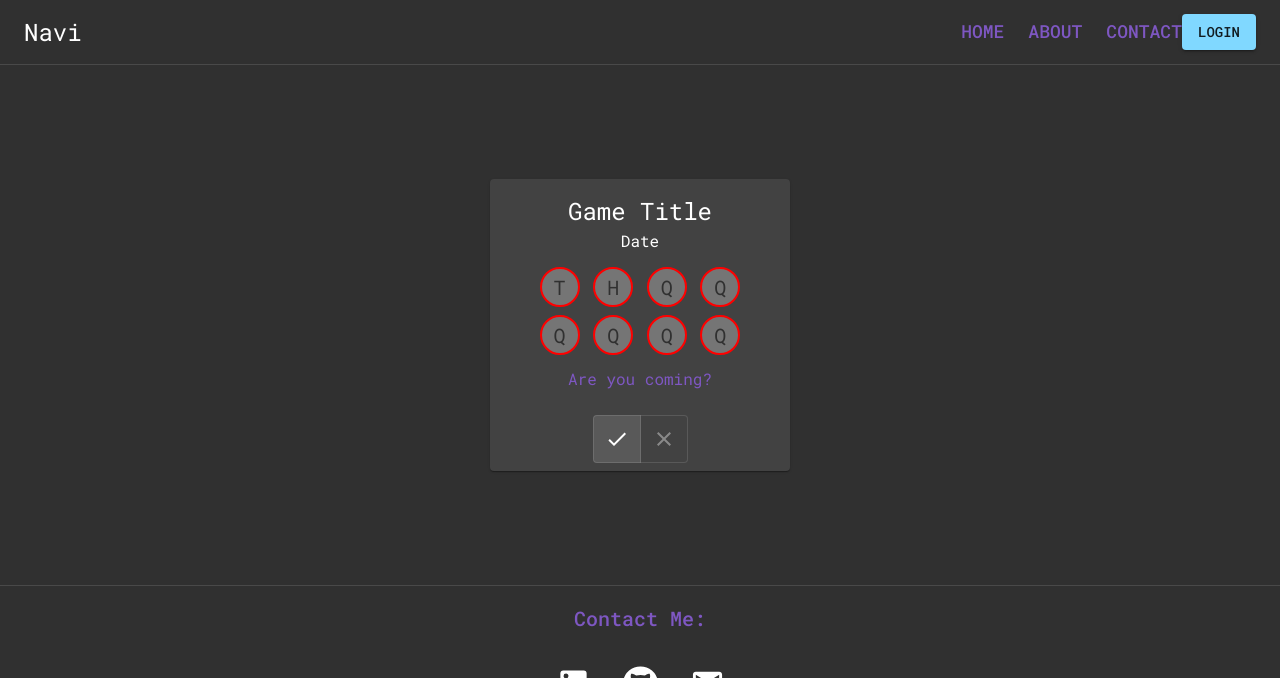
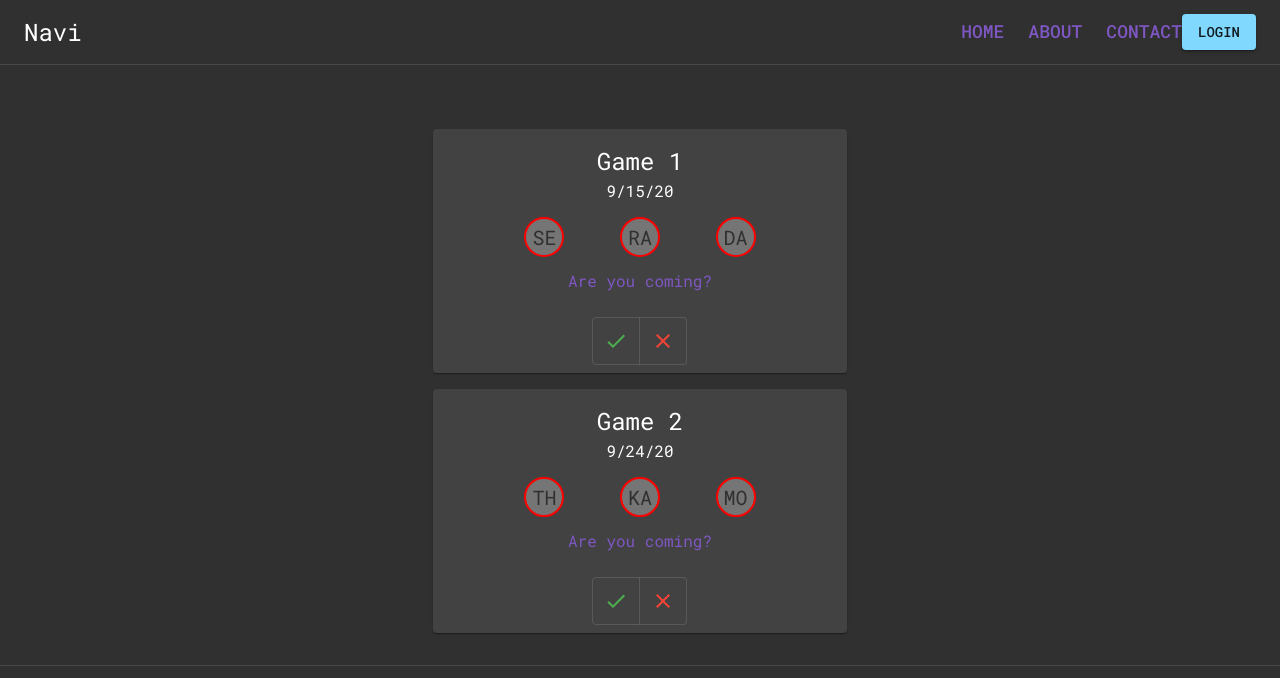
Before and after one commit to UnseelieDad/RPG-Scheduler, a Gatsby site: page /app in a window 1280 px wide. Shown: the top 678 px of the page. Built offline with nearby package versions, Linux system fonts and the light colour scheme; Gatsby itself is replaced by a stand-in of ours.

Commit message:
Finishing card design and card list

```diff
--- a/src/components/footer/Footer.jsx
+++ b/src/components/footer/Footer.jsx
@@ -9,6 +9,8 @@ const Footer = () => {
   return (
     <footer>
       <Divider />
+
+      <Container className={classes.root}>
         <Typography
           variant="h6"
           color="primary"
@@ -17,7 +19,6 @@ const Footer = () => {
         >
           Contact Me:
         </Typography>
-      <Container className={classes.root}>
         <Typography className={classes.links}>
           <Link
             rel="noopener"
--- /dev/null
+++ b/src/components/footer/StickyFooter.jsx
@@ -0,0 +1,58 @@
+import React from "react"
+import CssBaseline from "@material-ui/core/CssBaseline"
+import Typography from "@material-ui/core/Typography"
+import { makeStyles } from "@material-ui/core/styles"
+import Container from "@material-ui/core/Container"
+import Link from "@material-ui/core/Link"
+
+function Copyright() {
+  return (
+    <Typography variant="body2" color="textSecondary">
+      {"Copyright © "}
+      <Link color="inherit" href="https://material-ui.com/">
+        Your Website
+      </Link>{" "}
+      {new Date().getFullYear()}
+      {"."}
+    </Typography>
+  )
+}
+
+const useStyles = makeStyles(theme => ({
+  root: {
+    display: "flex",
+    flexDirection: "column",
+    minHeight: "100vh",
+  },
+  main: {
+    marginTop: theme.spacing(8),
+    marginBottom: theme.spacing(2),
+  },
+  footer: {
+    padding: theme.spacing(3, 2),
+    marginTop: "auto",
+    backgroundColor:
+      theme.palette.type === "light"
+        ? theme.palette.grey[200]
+        : theme.palette.grey[800],
+  },
+}))
+
+export default function StickyFooter() {
+  const classes = useStyles()
+
+  return (
+    <div className={classes.root}>
+      <CssBaseline />
+
+      <footer className={classes.footer}>
+        <Container maxWidth="sm">
+          <Typography variant="body1">
+            My sticky footer can be found here.
+          </Typography>
+          <Copyright />
+        </Container>
+      </footer>
+    </div>
+  )
+}
--- a/src/components/footer/footerStyles.jsx
+++ b/src/components/footer/footerStyles.jsx
@@ -5,15 +5,12 @@ const footerStyles = makeStyles(theme =>
     root: {
       display: "flex",
       justifyContent: "center",
+      flexDirection: "column",
+      padding: theme.spacing(3, 2),
+      marginTop: "auto",
     },
     links: {
-      marginTop: theme.spacing(2),
-      marginBottom: theme.spacing(2),
-      [theme.breakpoints.down("md")]: {
-        marginTop: theme.spacing(0.5),
-        marginBottom: theme.spacing(0.5),
-        fontSize: "2rem",
-      },
+      margin: "auto",
     },
     icon: {
       margin: theme.spacing(2),
--- a/src/components/game-card/GameCard.jsx
+++ b/src/components/game-card/GameCard.jsx
@@ -1,4 +1,4 @@
-import React from "react"
+import React, { useState } from "react"
 
 import {
   Card,
@@ -9,68 +9,59 @@ import {
   Container,
 } from "@material-ui/core"
 import { ToggleButton, ToggleButtonGroup } from "@material-ui/lab"
-import { makeStyles } from "@material-ui/core/styles"
+
 import CheckIcon from "@material-ui/icons/Check"
 import ClearIcon from "@material-ui/icons/Clear"
 
-import theme from "../../theme/theme"
+import gameCardStyles from "./gameCardStyles"
 
-const useStyles = makeStyles({
-  root: {
-    width: 300,
-    margin: "auto",
-  },
-  icons: {
-    display: "flex",
-    justifyContent: "space-evenly",
-    flexWrap: "wrap",
-    marginTop: theme.spacing(1),
-    marginBottom: theme.spacing(1),
-  },
-  icon: {
-    border: "2px solid red",
-    borderRadius: "50%",
-    margin: theme.spacing(0.5),
-  },
-  buttons: {
-    display: "flex",
-    justifyContent: "center",
-  },
-})
+const GameCard = props => {
+  const [available, setAvailable] = useState("")
 
-const GameCard = () => {
-  const classes = useStyles()
+  const toggleAvailableHandler = (event, newAvailability) => {
+    setAvailable(newAvailability)
+  }
 
+  const classes = gameCardStyles()
   return (
     <Card className={classes.root}>
       <CardContent>
         <Typography variant="h5" align="center">
-          Game Title
+          {props.title}
         </Typography>
         <Typography variant="subtitle1" align="center">
-          Date
+          {props.date}
         </Typography>
         <Container className={classes.icons}>
-          <Avatar className={classes.icon}>T</Avatar>
-          <Avatar className={classes.icon}>H</Avatar>
-          <Avatar className={classes.icon}>Q</Avatar>
-          <Avatar className={classes.icon}>Q</Avatar>
-          <Avatar className={classes.icon}>Q</Avatar>
-          <Avatar className={classes.icon}>Q</Avatar>
-          <Avatar className={classes.icon}>Q</Avatar>
-          <Avatar className={classes.icon}>Q</Avatar>
+          {props.players.map(player => (
+            <Avatar className={classes.icon}>
+              {player.substring(0, 2).toUpperCase()}
+            </Avatar>
+          ))}
         </Container>
         <Typography variant="body1" align="center" color="primary">
           Are you coming?
         </Typography>
       </CardContent>
       <CardActions className={classes.buttons}>
-        <ToggleButtonGroup exclusive value="Yes" aria-label="text alignment">
-          {/* TODO: Find a way to change the color of the toggle buttons*/}
-          <ToggleButton value="Yes" aria-label="left aligned">
+        <ToggleButtonGroup
+          exclusive
+          value={available}
+          aria-label="text alignment"
+          onChange={toggleAvailableHandler}
+        >
+          <ToggleButton
+            value="Yes"
+            aria-label="Yes"
+            className={classes.checkToggle}
+          >
             <CheckIcon />
           </ToggleButton>
-          <ToggleButton value="center" aria-label="centered">
+          <ToggleButton
+            value="No"
+            aria-label="No"
+            className={classes.crossToggle}
+          >
             <ClearIcon />
           </ToggleButton>
         </ToggleButtonGroup>
--- /dev/null
+++ b/src/components/game-card/gameCardStyles.jsx
@@ -0,0 +1,38 @@
+import { makeStyles, createStyles } from "@material-ui/core/styles"
+import theme from "../../theme/theme"
+
+const gameCardStyles = makeStyles(theme =>
+  createStyles({
+    root: {
+      width: "35%",
+      marginBottom: theme.spacing(2),
+      [theme.breakpoints.only("xs")]: {
+        width: "250px",
+      },
+    },
+    icons: {
+      display: "flex",
+      justifyContent: "space-evenly",
+      flexWrap: "wrap",
+      marginTop: theme.spacing(1),
+      marginBottom: theme.spacing(1),
+    },
+    icon: {
+      border: "2px solid red",
+      borderRadius: "50%",
+      margin: theme.spacing(0.5),
+    },
+    buttons: {
+      display: "flex",
+      justifyContent: "center",
+    },
+    checkToggle: {
+      color: theme.palette.success.main + " !important",
+    },
+    crossToggle: {
+      color: theme.palette.error.main + " !important",
+    },
+  })
+)
+
+export default gameCardStyles
--- /dev/null
+++ b/src/components/game-list/GameList.jsx
@@ -0,0 +1,37 @@
+import React, { useState } from "react"
+
+import { Container } from "@material-ui/core"
+import GameCard from "../game-card/GameCard"
+import gameListStyles from "./gameListStyles"
+
+const GameList = () => {
+  const [cardData] = useState([
+    {
+      title: "Game 1",
+      date: "9/15/20",
+      players: ["Seth", "Raye", "David"],
+    },
+    {
+      title: "Game 2",
+      date: "9/24/20",
+      players: ["Thomas", "Kaleb", "Molly"],
+    },
+  ])
+
+  const classes = gameListStyles()
+  return (
+    <Container className={classes.root}>
+      {cardData.map(card => {
+        return (
+          <GameCard
+            title={card.title}
+            date={card.date}
+            players={card.players}
+          />
+        )
+      })}
+    </Container>
+  )
+}
+
+export default GameList
--- /dev/null
+++ b/src/components/game-list/gameListStyles.jsx
@@ -0,0 +1,14 @@
+import { makeStyles, createStyles } from "@material-ui/core/styles"
+import theme from "../../theme/theme"
+
+const gameListStyles = makeStyles(theme =>
+  createStyles({
+    root: {
+      display: "flex",
+      flexDirection: "column",
+      alignItems: "center",
+    },
+  })
+)
+
+export default gameListStyles
--- a/src/components/layout/Layout.jsx
+++ b/src/components/layout/Layout.jsx
@@ -2,6 +2,7 @@ import React from "react"
 
 import Header from "../header/Header"
 import Footer from "../footer/Footer"
+import StickyFooter from "../footer/StickyFooter"
 import layoutStyles from "./layoutStyles"
 import { Container } from "@material-ui/core"
 
@@ -9,11 +10,11 @@ const Layout = ({ children }) => {
   const classes = layoutStyles()
 
   return (
-    <React.Fragment>
+    <div className={classes.root}>
       <Header />
-      <Container className={classes.root}>{children}</Container>
+      <Container className={classes.main}>{children}</Container>
       <Footer />
-    </React.Fragment>
+    </div>
   )
 }
 
--- a/src/components/layout/layoutStyles.jsx
+++ b/src/components/layout/layoutStyles.jsx
@@ -5,14 +5,11 @@ const layoutStyles = makeStyles(theme =>
     root: {
       display: "flex",
       flexDirection: "column",
-      minHeight: "65vh",
-      justifyContent: "center",
-      [theme.breakpoints.down("md")]: {
-        minHeight: "85vh",
-      },
-      [theme.breakpoints.down("sm")]: {
-        minHeight: "70vh",
-      },
+      minHeight: "100vh",
+    },
+    main: {
+      marginTop: theme.spacing(8),
+      marginBottom: theme.spacing(2),
     },
   })
 )
--- a/src/pages/app.jsx
+++ b/src/pages/app.jsx
@@ -5,7 +5,7 @@ import { ThemeProvider, CssBaseline } from "@material-ui/core"
 import theme from "../theme/theme"
 import Layout from "../components/layout/Layout"
 import Auth from "../components/auth/Auth"
-import GameCard from "../components/game-card/GameCard"
+import GameList from "../components/game-list/GameList"
 
 /*
   Ok so, here's what we do. Have an app page, with the usual layout but if user isn't auth give them a login with discord button
@@ -34,7 +34,7 @@ const App = props => {
       <CssBaseline />
       <Layout>
         {/* <Auth code={props.location.search.split("=")[1]} /> */}
-        <GameCard />
+        <GameList />
       </Layout>
     </ThemeProvider>
   )
```
Lines whose indentation alone changed are shown as unchanged.
